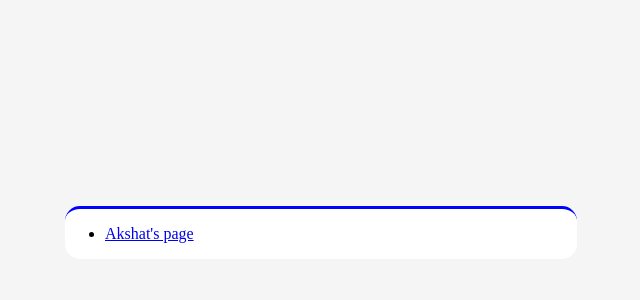
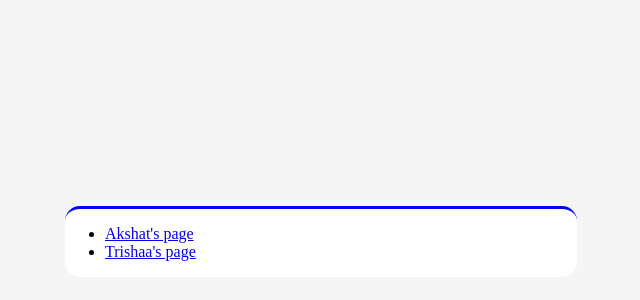
Before and after one commit to AdityaMundada08/Prodex-App-Dev-Team-1, a plain HTML site: page index.htm in a window 1280 px wide. Shown: the part 114-414 px from the top of the page, without its empty margins (319-959 px from the left). Drawn offline with Linux system fonts and the light colour scheme.

Commit message:
Update index.htm

```diff
--- a/index.htm
+++ b/index.htm
@@ -29,6 +29,9 @@
             <li>
                 <a href="./page.htm">Akshat's page</a>
             </li>
+            <li>
+                <a href="./page1.htm">Trishaa's page</a>
+            </li>
         </ul>
 
     </div>
```
